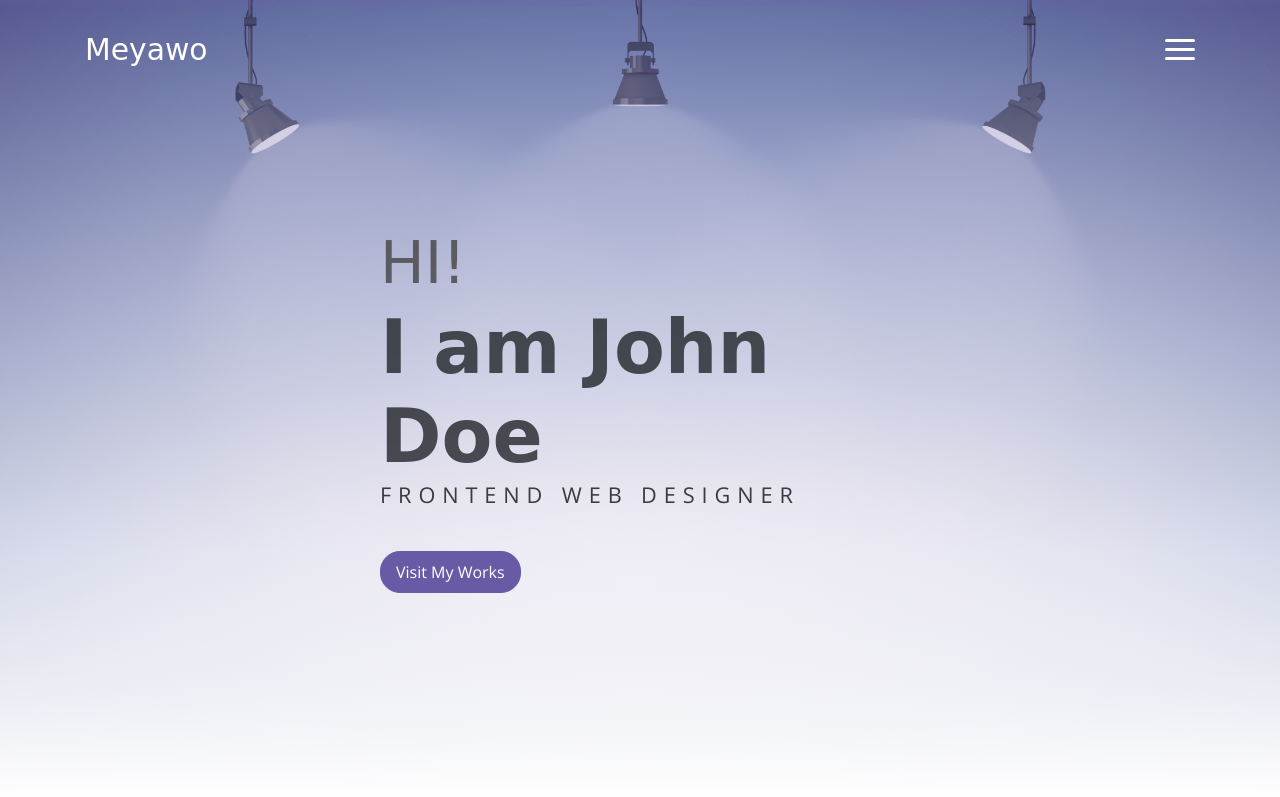
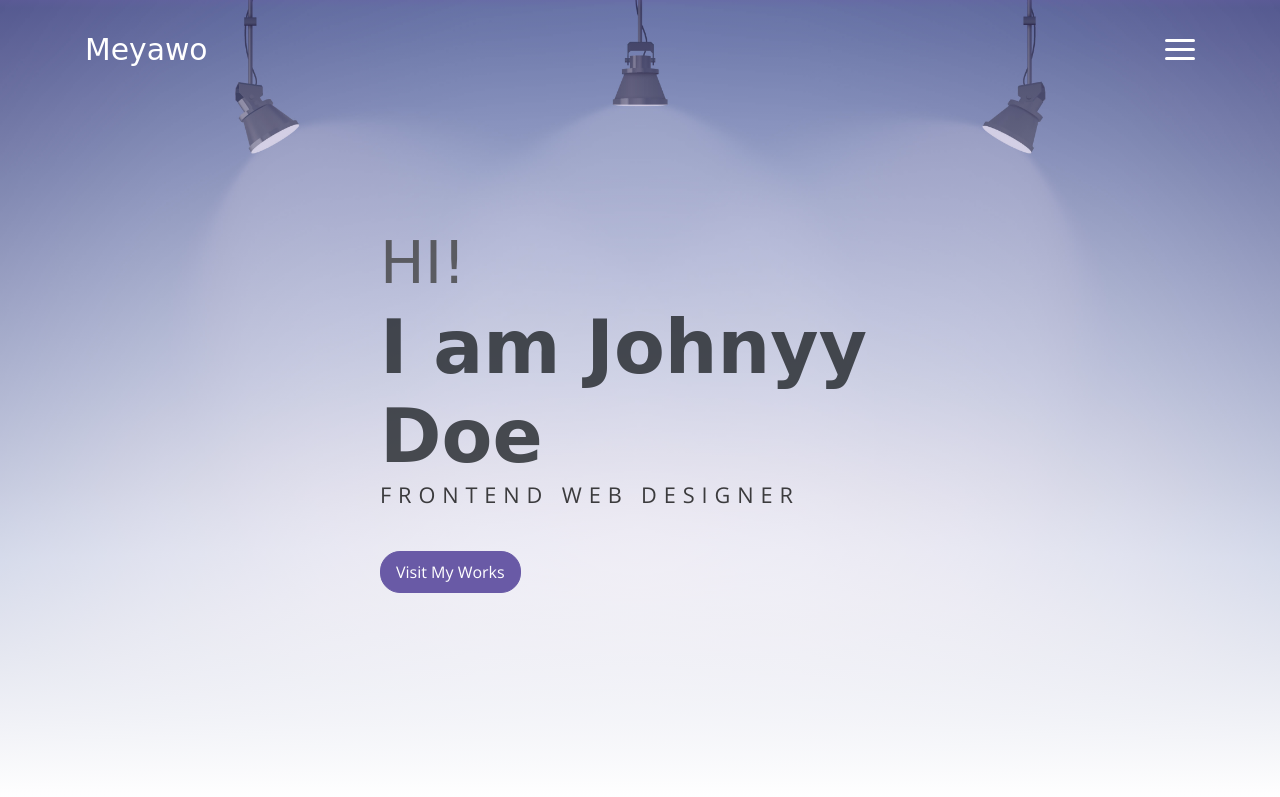
Before and after one commit to theviveksingh/Jenkins, a plain HTML site: page index.html in a window 1280 px wide. Shown: the top 797 px of the page. Drawn offline with nearby package versions, Linux system fonts and the light colour scheme; a web font is replaced by a local one.

Commit message:
name eddited

```diff
--- a/index.html
+++ b/index.html
@@ -54,7 +54,7 @@
         <div class="header-content container">
             <h1 class="header-title">
                 <span class="up">HI!</span>
-                <span class="down">I am John Doe</span>
+                <span class="down">I am Johnyy Doe</span>
             </h1>
             <p class="header-subtitle">FRONTEND WEB DESIGNER</p>
 
```
